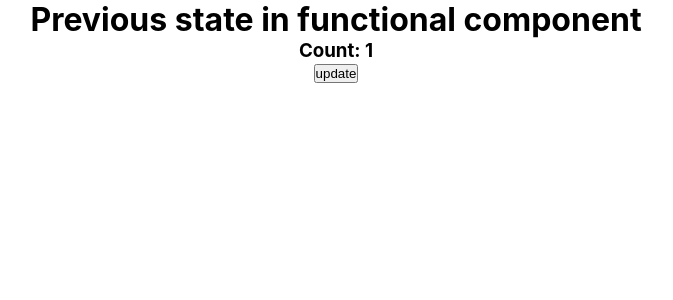
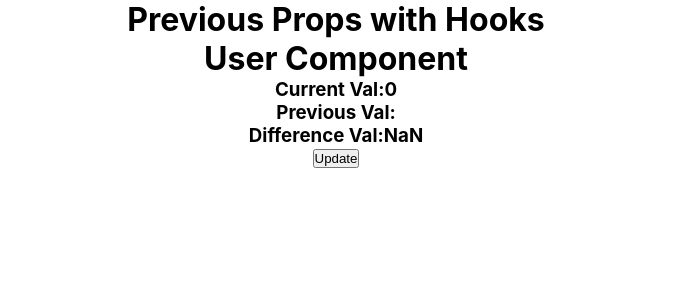
Before and after one commit to fhabhishektiwari/blog, a React (Create React App) app: page / in a window 1280 px wide. Shown: the top 300 px of the page, without its empty margins (304-977 px from the left). Built offline with nearby package versions, Linux system fonts and the light colour scheme.

Commit message:
Previous Props with Hooks

```diff
--- a/src/App.js
+++ b/src/App.js
@@ -1,29 +1,16 @@
 import './App.css'
-import React,{useState} from 'react';
-
+import React from 'react';
+import UserSeven from './UserSeven';
 const App=()=>{
-  const [count,setCount]=useState(1);
+  const [count,setCount]=React.useState(0);
   return(
     <div className='App'>
-    <h1>Previous state in functional component</h1>
-    <h3>Count: {count}</h3>
+    <h1>Previous Props with Hooks</h1>
+    <UserSeven count={count}/>
+
     <button onClick={()=>{
-      // let rand=Math.floor(Math.random()*10);
-      // setCount((prevVal)=>{
-      //   // console.log(prevVal);
-      //   if(prevVal<5){
-      //     alert("value is less than 5");
-      //   }
-      //   return rand;
-      // });
-
-      for(let i=0;i<5;i++){
-        // setCount(count+1);
-        setCount((prevVal)=>{
-          return prevVal+1;
-        })
-      }
-    }}>update</button>
+      setCount(Math.floor(Math.random()*10));
+    }}>Update</button>
 
     </div>
   );
--- /dev/null
+++ b/src/UserSeven.js
@@ -0,0 +1,19 @@
+import React,{useEffect,useRef} from "react";
+const UserSeven=(props)=>{
+    let lastVal=useRef();
+    useEffect(()=>{
+        lastVal.current=props.count;
+    })
+
+    const prevVal=lastVal.current;
+    return(
+        <div>
+            <h1>User Component</h1>
+            <h3>Current Val:{props.count}</h3>
+            <h3>Previous Val:{prevVal}</h3>
+            <h3>Difference Val:{props.count-prevVal}</h3>
+        </div>
+    );
+}
+
+export default UserSeven;
```
